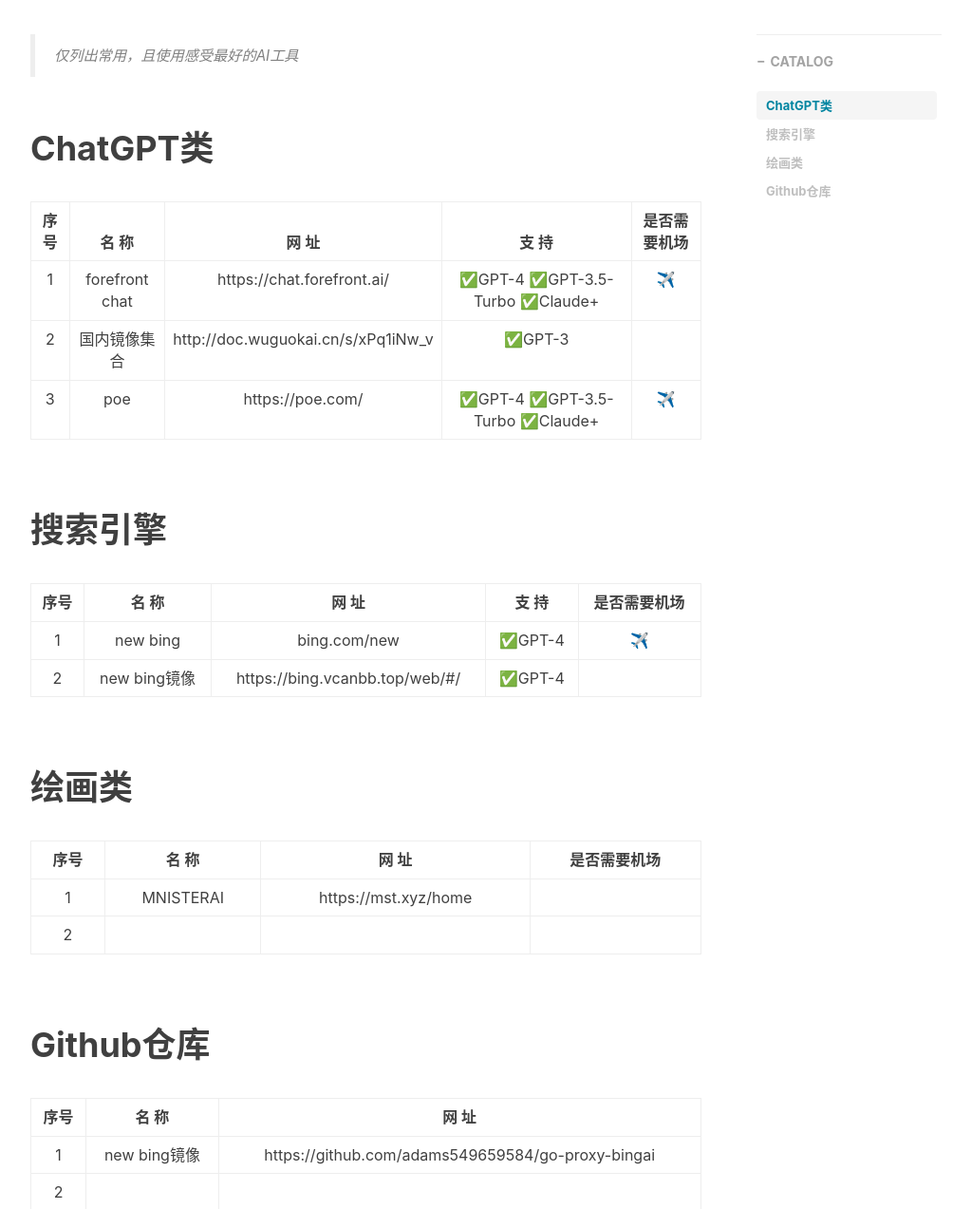
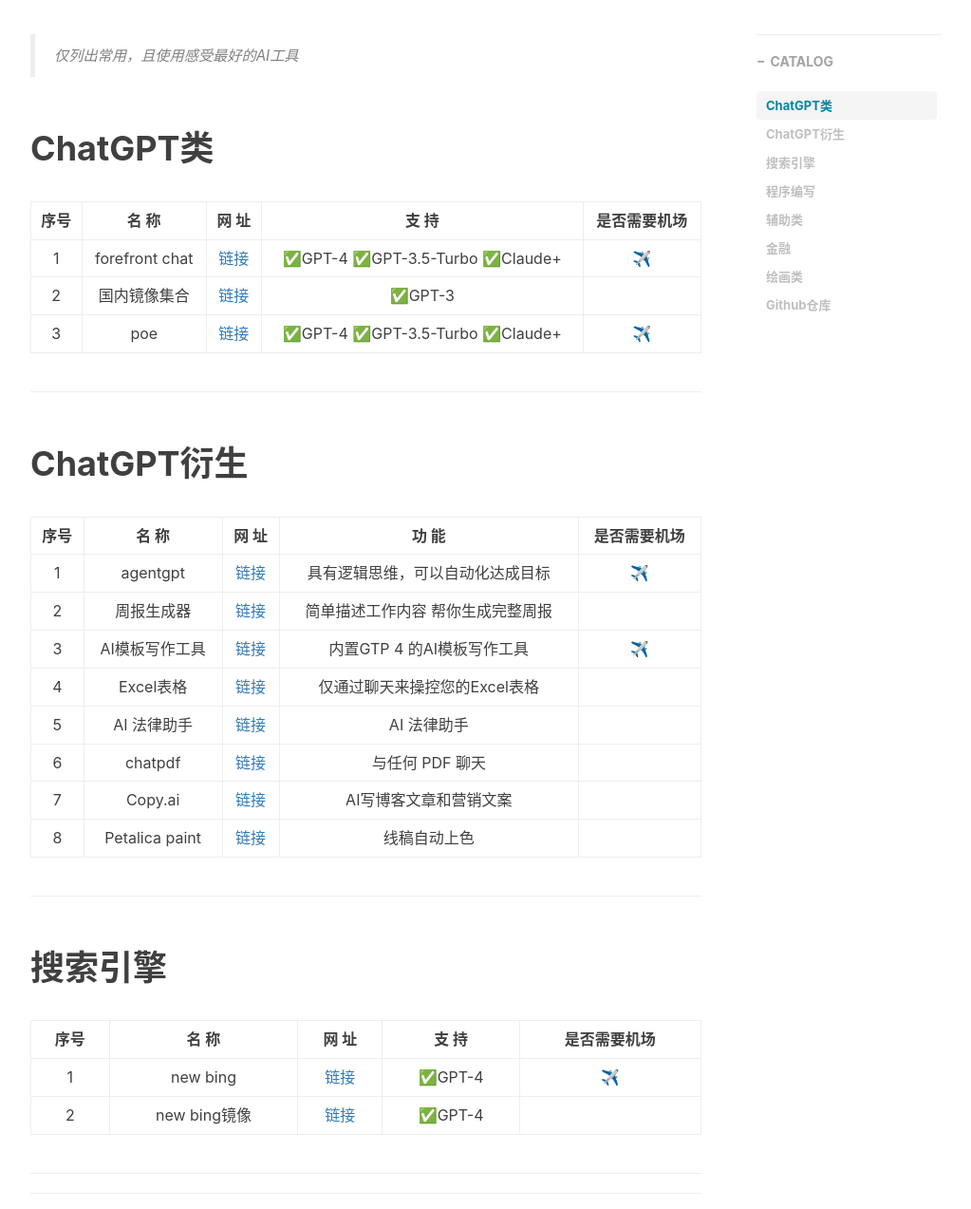
Before and after one commit to Draper-crypto/Draper-crypto.github.io, a Jekyll site: the page built from _posts/2023-5-28-AI工具集.md, in a window 1280 px wide and 1400 px high, scrolled down 334 px, cut to the strip 127-1400 px from the top of the window. Shown: the whole strip at 95% size, without its empty margins (233-1256 px from the left). Built offline with Jekyll 4.4.1, drawn with Linux system fonts in a browser that asks for light colours; nearby versions of some CDN libraries; comment, search, counter and statistics services are not loaded; some of the changed text lies outside the part shown.

Commit message:
更新 2023-5-28-AI工具集.md

```diff
--- a/_posts/2023-5-28-AI工具集.md
+++ b/_posts/2023-5-28-AI工具集.md
@@ -15,33 +15,74 @@
 
 |   序号  |   名     称    |          网    址          | 支   持 | 是否需要机场 |
 | :------------: | :------------------------: | :-----: | :-----: | :-----: |
-| 1 | forefront chat | https://chat.forefront.ai/ |    ✅GPT-4    ✅GPT-3.5-Turbo    ✅Claude+    |    ✈️    |
-| 2 | 国内镜像集合 | http://doc.wuguokai.cn/s/xPq1iNw_v | ✅GPT-3 |  |
-| 3 | poe | https://poe.com/ | ✅GPT-4    ✅GPT-3.5-Turbo    ✅Claude+ | ✈️ |
+| 1 | forefront chat | [链接](https://chat.forefront.ai/) |    ✅GPT-4    ✅GPT-3.5-Turbo    ✅Claude+    |    ✈️    |
+| 2 | 国内镜像集合 | [链接](http://doc.wuguokai.cn/s/xPq1iNw_v) | ✅GPT-3 |  |
+| 3 | poe | [链接](https://poe.com/) | ✅GPT-4    ✅GPT-3.5-Turbo    ✅Claude+ | ✈️ |
 
+-----
 
+# ChatGPT衍生
 
-# 搜索引擎
+|   序号  |   名     称    |          网    址          | 功   能 | 是否需要机场 |
+| :------------: | :------------------------: | :-----: | :-----: | :-----: |
+| 1 | agentgpt | [链接](https://agentgpt.reworkd.ai/zh) |    具有逻辑思维，可以自动化达成目标    |    ✈️    |
+| 2 | 周报生成器 | [链接](https://zb.moyunav.com/zh) | 简单描述工作内容 帮你生成完整周报 |  |
+| 3 | AI模板写作工具 |        [链接](https://wnr.ai/)         | 内置GTP 4 的AI模板写作工具 | ✈️ |
+| 4 | Excel表格 |     [链接](https://chatexcel.com/)     | 仅通过聊天来操控您的Excel表格 |  |
+| 5 | AI 法律助手 | [链接](https://law.moyunav.com/) | AI 法律助手 | |
+| 6 | chatpdf | [链接](https://www.chatpdf.com/) | 与任何 PDF 聊天 | |
+| 7 | Copy.ai | [链接](https://app.copy.ai/) | AI写博客文章和营销文案 | |
+| 8 | Petalica paint | [链接](https://petalica.com/index_zh.html) | 线稿自动上色 | |
+
+------
+
+#  搜索引擎
 
 |   序号  |   名     称    |          网    址          | 支   持 | 是否需要机场 |
 | :------------: | :------------------------: | :-----: | :-----: | :-----: |
-| 1 | new bing | bing.com/new |    ✅GPT-4    |    ✈️    |
-| 2 | new bing镜像 | https://bing.vcanbb.top/web/#/ | ✅GPT-4 |  |
+| 1 | new bing | [链接](bing.com/new) |    ✅GPT-4    |    ✈️    |
+| 2 | new bing镜像 | [链接](https://bing.vcanbb.top/web/#/) | ✅GPT-4 |  |
 
+------
 
+------
+
+#  程序编写
+
+|   序号  |   名     称    |          网    址          | 支   持 | 是否需要机场 |
+| :------------: | :------------------------: | :-----: | :-----: | :-----: |
+| 1 | programming-helper | [链接](https://www.programming-helper.com/) |    ✅GPT-4    |    ✈️    |
+| 2 |  |                                             |         |  |
+
+------
+
+# 辅助类
+
+|   序号  |   名     称    |          网    址            | 功  能 |
+| :------------: | :------------------------:  | :-----: | :-----: |
+| 1 | FinChat | [链接](https://prompt.moyunav.com/) | 一个金融数据分析的AI工具 |
+
+-----
+
+#  金融
+
+|   序号  |   名     称    |          网    址          | 支   持 | 是否需要机场 |
+| :------------: | :------------------------: | :-----: | :-----: | :-----: |
+| 1 | programming-helper | [链接](https://finchat.io/) |    ✅GPT-4    |    ✈️    |
+| 2 |  |
 
 # 绘画类
 
 |   序号  |   名     称    |          网    址            | 是否需要机场 |
 | :------------: | :------------------------:  | :-----: | :-----: |
-| 1 | MNISTERAI | https://mst.xyz/home |                |
+| 1 | MNISTERAI | [链接](https://mst.xyz/home/) | 使用机场可以访问更多功能 |
 | 2 |  |  |    |
 
-
+-----
 
 # Github仓库
 
 |   序号  |   名     称    |          网    址            |
 | :------------: | :------------------------:  | :-----: |
 | 1 | new bing镜像 | https://github.com/adams549659584/go-proxy-bingai |
-| 2 |  |  |
+| 2 | agentgpt | https://github.com/reworkd/AgentGPT |
```
